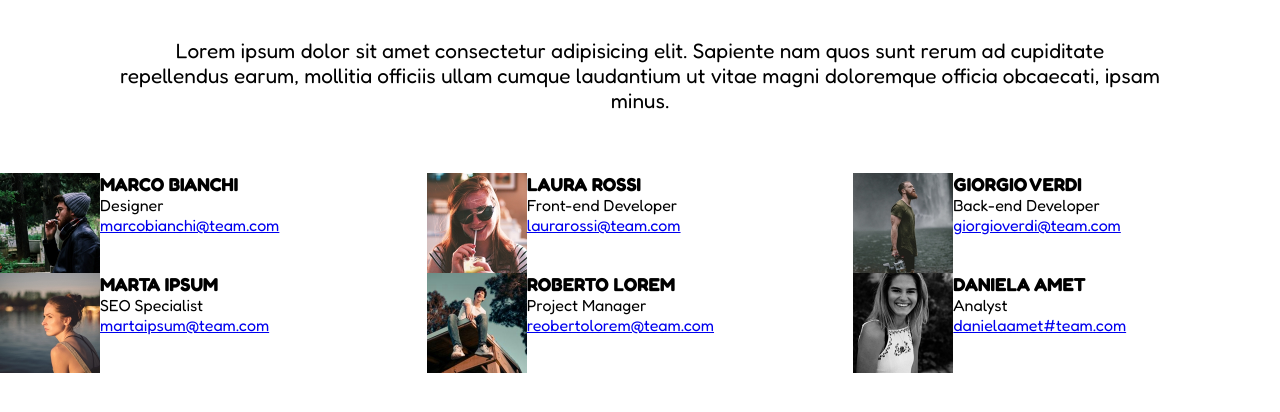
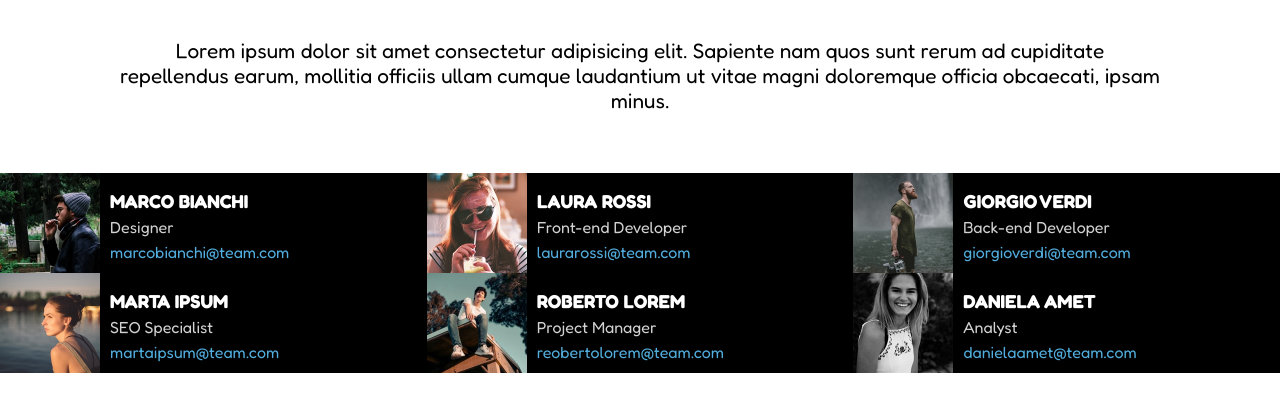
Before and after one commit to GuglielmoBini/html-css-float-cards, a plain HTML site: page index.html in a window 1280 px wide. Shown: the part 130-542 px from the top of the page. Drawn offline with Linux system fonts and the light colour scheme.

Commit message:
added background and text colors to columns

```diff
--- a/css/style.css
+++ b/css/style.css
@@ -12,18 +12,31 @@ body {
     font-family: 'Fredoka', sans-serif;
 }
 
+img {
+    height: 100px;
+    width: auto;
+    float: left;
+    margin-right: 10px;
+}
+
+a {
+    text-decoration: none;
+    color: #52ADDD;
+}
+
+h3 {
+    margin-top: 17px;
+    color: white;
+}
+
+.role {
+    margin: 5px 0;
+    color: #D3D2D3;
+}
 /*UTILS*/
 .container {
     max-width: 1725px;
     margin: 0 auto;
-    /*color: white;*/
-}
-
-img {
-    height: 100px;
-    width: auto;
-    float: left;
-
 }
 
 /*HEADER*/
@@ -48,4 +61,5 @@ header, #text {
 .column {
     float: left;
     width: calc(100% / 3);
+    background-color: black;
 }
--- a/index.html
+++ b/index.html
@@ -27,38 +27,38 @@
                 <div class="column">
                      <img src="img/male1.png" alt="marco bianchi">
                     <h3>MARCO BIANCHI</h3>
-                    <div>Designer</div>
+                    <div class="role">Designer</div>
                     <a href="#">marcobianchi@team.com</a>
                 </div>
                 <div class="column">
                     <img src="img/female1.png" alt="laura rossi">
                     <h3>LAURA ROSSI</h3>
-                    <div>Front-end Developer</div>
+                    <div class="role">Front-end Developer</div>
                     <a href="#">laurarossi@team.com</a>
                 </div>
                 <div class="column">
                     <img src="img/male2.png" alt="giorgio verdi">
                     <h3>GIORGIO VERDI</h3>
-                    <div>Back-end Developer</div>
+                    <div class="role">Back-end Developer</div>
                     <a href="#">giorgioverdi@team.com</a>
                 </div>
                 <div class="column">
                     <img src="img/female2.png" alt="marta ipsum">
                     <h3>MARTA IPSUM</h3>
-                    <div>SEO Specialist</div>
+                    <div class="role">SEO Specialist</div>
                     <a href="#">martaipsum@team.com</a>
                 </div>
                 <div class="column">
                     <img src="img/male3.png" alt="roberto lorem">
                     <h3>ROBERTO LOREM</h3>
-                    <div>Project Manager</div>
+                    <div class="role">Project Manager</div>
                     <a href="#">reobertolorem@team.com</a>
                 </div>
                 <div class="column">
                     <img src="img/female3.png" alt="daniela amet">
                     <h3>DANIELA AMET</h3>
-                    <div>Analyst</div>
-                    <a href="#">danielaamet#team.com</a>
+                    <div class="role">Analyst</div>
+                    <a href="#">danielaamet@team.com</a>
                 </div>
 
 
```
